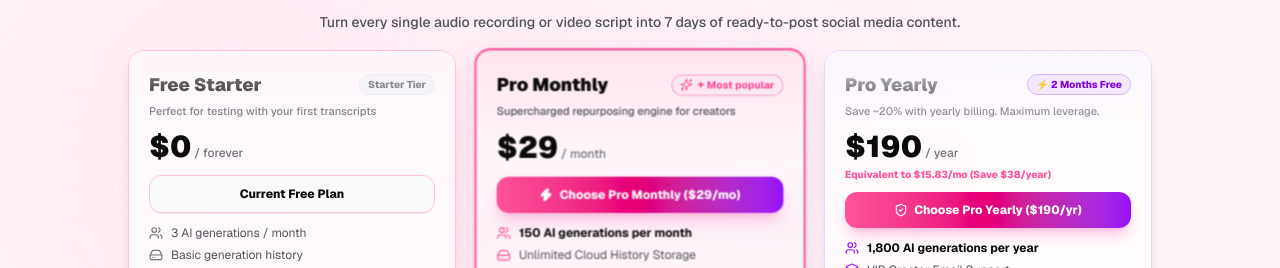
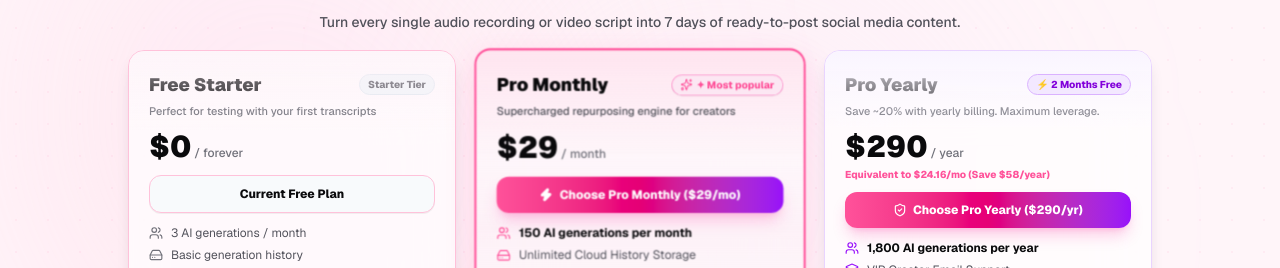
Before and after one commit to usmanahmad4823/every_posting, a Next.js app: page / in a window 1280 px wide. Shown: the part 3441-3709 px from the top of the page. Built offline with nearby package versions, Linux system fonts and the light colour scheme; no server answers.

Commit message:
fix(pricing): update Pro Yearly price to /yr (.16/mo, save /yr) based on /mo Pro Monthly

```diff
--- a/app/pricing/page.tsx
+++ b/app/pricing/page.tsx
@@ -276,9 +276,9 @@ export default function PricingPage() {
               <p className="text-[#71717A] text-[11px] font-medium">Save ~20% with yearly billing. Maximum leverage.</p>
 
               <div className="my-2.5">
-                <span className="text-2xl sm:text-3xl font-black text-[#0A0A0C]">$190</span>
+                <span className="text-2xl sm:text-3xl font-black text-[#0A0A0C]">$290</span>
                 <span className="text-[#71717A] text-xs font-medium"> / year</span>
-                <p className="text-[10px] text-[#FF529A] font-extrabold mt-0.5">Equivalent to $15.83/mo (Save $38/year)</p>
+                <p className="text-[10px] text-[#FF529A] font-extrabold mt-0.5">Equivalent to $24.16/mo (Save $58/year)</p>
               </div>
 
               {/* Action Button */}
@@ -297,7 +297,7 @@ export default function PricingPage() {
                 ) : (
                   <>
                     <ShieldCheck className="w-3.5 h-3.5 text-white" />
-                    <span>Choose Pro Yearly ($190/yr)</span>
+                    <span>Choose Pro Yearly ($290/yr)</span>
                   </>
                 )}
               </button>
--- a/components/landing/faq.tsx
+++ b/components/landing/faq.tsx
@@ -22,7 +22,7 @@ export function FAQSection() {
     },
     {
       q: 'What is the difference between Pro Monthly and Pro Yearly?',
-      a: 'Pro Monthly gives you 100 generations per month for $19/mo. Pro Yearly provides 1,200 generations per year for $190/yr, giving you approximately 2 months free (saving $38/year).',
+      a: 'Pro Monthly gives you 150 generations per month for $29/mo. Pro Yearly provides 1,800 generations per year for $290/yr, giving you approximately 2 months free (saving $58/year).',
     },
     {
       q: 'Can I cancel my Pro subscription at any time?',
--- a/components/landing/pricing.tsx
+++ b/components/landing/pricing.tsx
@@ -283,9 +283,9 @@ export function PricingSection() {
               <p className="text-[#71717A] text-[11px] font-medium">Save ~20% with yearly billing. Maximum leverage.</p>
 
               <div className="my-2.5">
-                <span className="text-2xl sm:text-3xl font-black text-[#0A0A0C]">$190</span>
+                <span className="text-2xl sm:text-3xl font-black text-[#0A0A0C]">$290</span>
                 <span className="text-[#71717A] text-xs font-medium"> / year</span>
-                <p className="text-[10px] text-[#FF529A] font-extrabold mt-0.5">Equivalent to $15.83/mo (Save $38/year)</p>
+                <p className="text-[10px] text-[#FF529A] font-extrabold mt-0.5">Equivalent to $24.16/mo (Save $58/year)</p>
               </div>
 
               {/* Action Button */}
@@ -304,7 +304,7 @@ export function PricingSection() {
                 ) : (
                   <>
                     <ShieldCheck className="w-3.5 h-3.5 text-white" />
-                    <span>Choose Pro Yearly ($190/yr)</span>
+                    <span>Choose Pro Yearly ($290/yr)</span>
                   </>
                 )}
               </button>
--- a/lib/plans.ts
+++ b/lib/plans.ts
@@ -30,7 +30,7 @@ export const PLAN_CONFIGS: Record<string, PlanConfig> = {
     name: 'Pro Monthly',
     generationLimit: 150,
     interval: 'month',
-    price: 19,
+    price: 29,
     stripePriceEnvKey: 'NEXT_PUBLIC_STRIPE_PRO_PRICE_ID',
     features: [
       '150 AI Generations per month',
@@ -45,7 +45,7 @@ export const PLAN_CONFIGS: Record<string, PlanConfig> = {
     name: 'Pro Yearly',
     generationLimit: 1800,
     interval: 'year',
-    price: 190,
+    price: 290,
     stripePriceEnvKey: 'NEXT_PUBLIC_STRIPE_LIFETIME_PRICE_ID', // Preserved env var key name
     features: [
       '1,800 AI Generations per year (Save ~20% / 2 Months Free!)',
```
